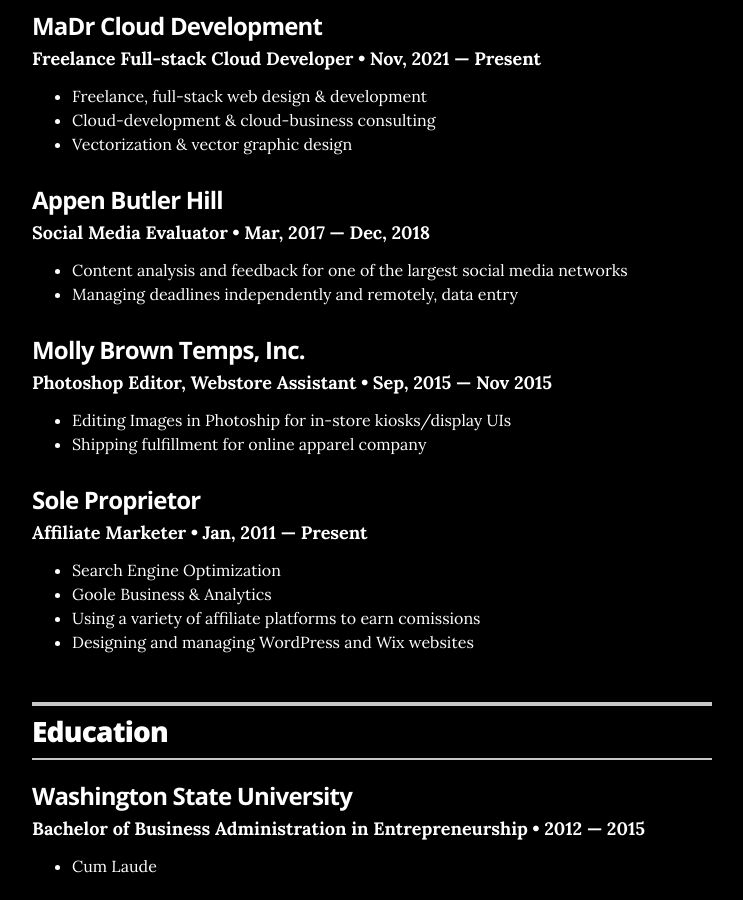
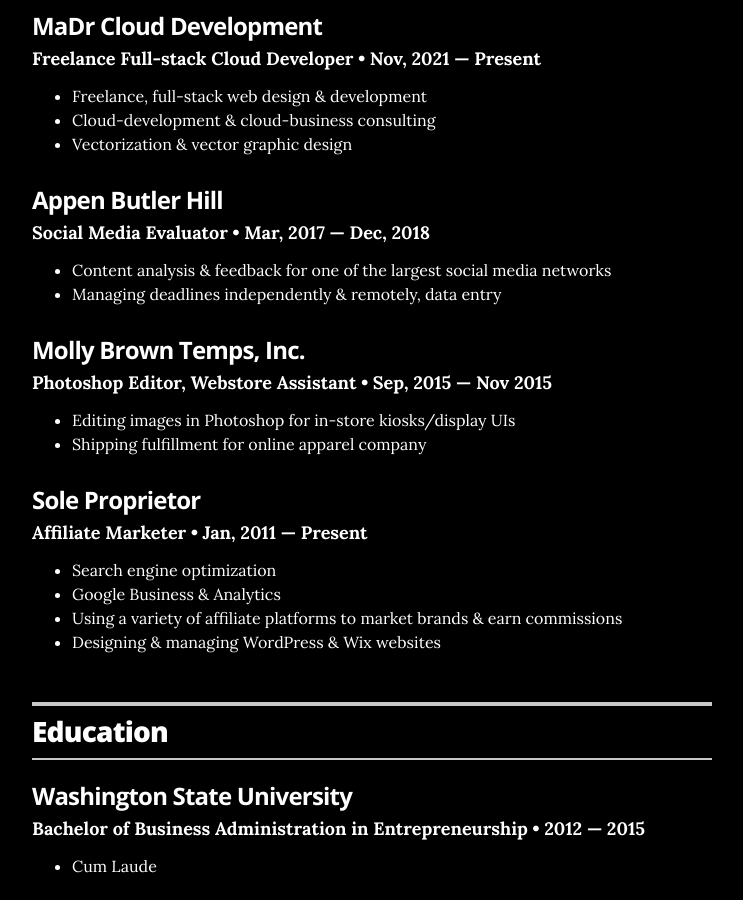
Before and after one commit to MaDrCloudDev/MaDrCloudDev.github.io, a Jekyll site: the page built from index.html, in a window 1280 px wide and 900 px high, scrolled down 534 px. Shown: the whole window, without its empty margins (268-1011 px from the left). Built offline with Jekyll 4.4.1, drawn with Linux system fonts in a browser that asks for light colours.

Commit message:
copy editing
copy editing

```diff
--- a/_data/experience.yml
+++ b/_data/experience.yml
@@ -5,15 +5,15 @@
 
 - company: Appen Butler Hill
   position: Social Media Evaluator
-  duration:   Mar, 2017  &mdash; Dec, 2018
-  summary: <ul class="resume-item-list"><li>Content analysis and feedback for one of the largest social media networks</li><li>Managing deadlines independently and remotely, data entry</li></ul>
+  duration: Mar, 2017  &mdash; Dec, 2018
+  summary: <ul class="resume-item-list"><li>Content analysis & feedback for one of the largest social media networks</li><li>Managing deadlines independently & remotely, data entry</li></ul>
 
 - company: Molly Brown Temps, Inc.
   position: Photoshop Editor, Webstore Assistant
   duration:  Sep, 2015 &mdash; Nov 2015
-  summary: <ul class="resume-item-list"><li>Editing Images in Photoship for in-store kiosks/display UIs</li><li>Shipping fulfillment for online apparel company</li></ul>
+  summary: <ul class="resume-item-list"><li>Editing images in Photoshop for in-store kiosks/display UIs</li><li>Shipping fulfillment for online apparel company</li></ul>
 
 - company: Sole Proprietor
   position: Affiliate Marketer
   duration:  Jan, 2011 &mdash; Present
-  summary: <ul class="resume-item-list"><li>Search Engine Optimization</li><li>Goole Business & Analytics</li><li>Using a variety of affiliate platforms to earn comissions</li><li>Designing and managing WordPress and Wix websites</li></ul>
+  summary: <ul class="resume-item-list"><li>Search engine optimization</li><li>Google Business & Analytics</li><li>Using a variety of affiliate platforms to market brands & earn commissions</li><li>Designing & managing WordPress & Wix websites</li></ul>
```
